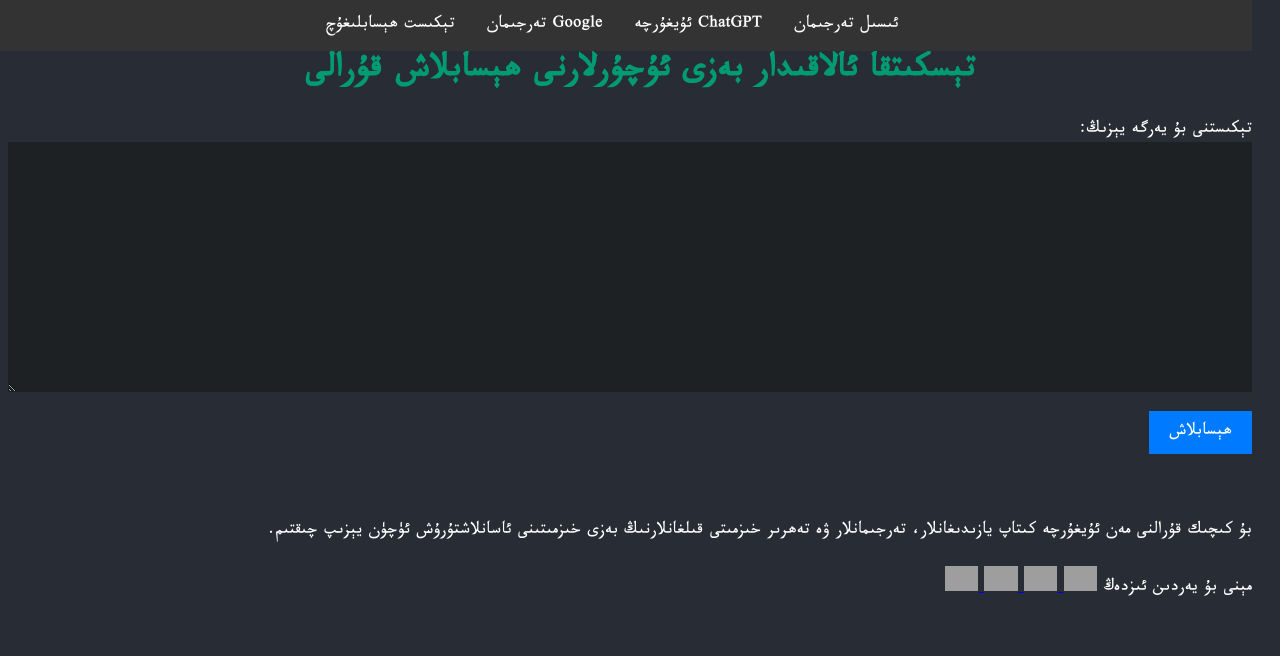
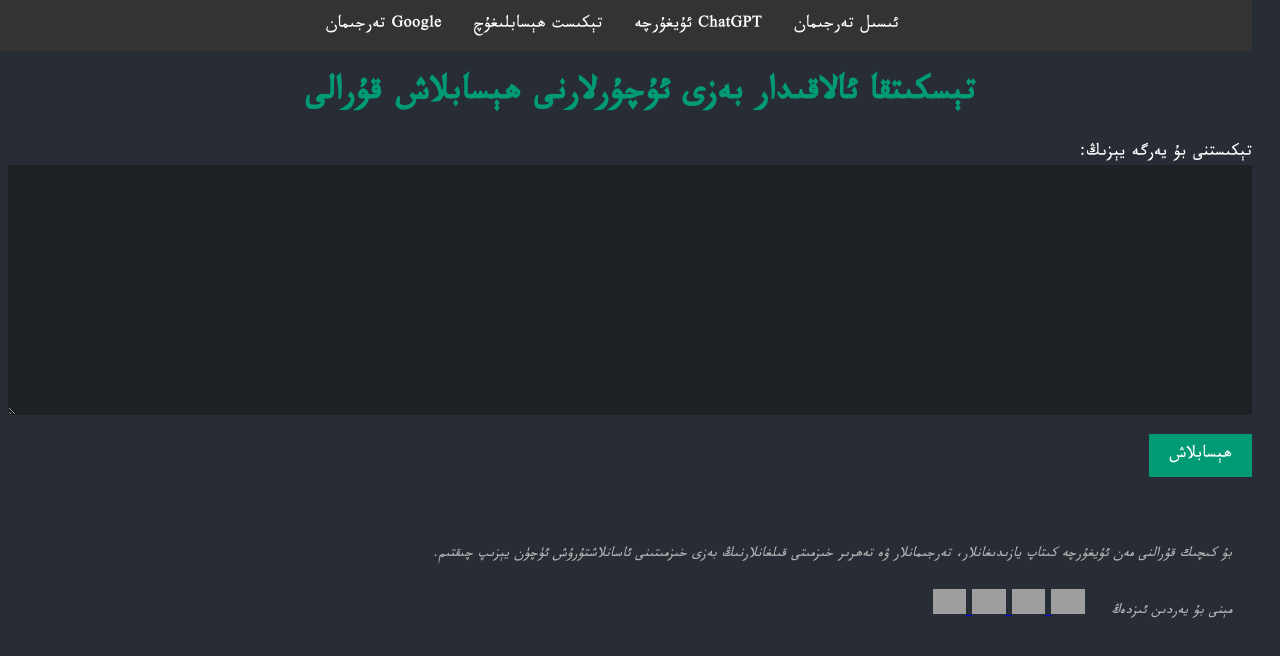
Before and after one commit to UyCoder/gpt-uyghur, a website: page TrasnlateWithXiaoNiu/wordcounter.html in a window 1280 px wide. Drawn offline with Linux system fonts and the light colour scheme; grey boxes are pictures that could not be loaded.

Commit message:
did some configurations

```diff
--- a/TrasnlateWithXiaoNiu/wordcounter.html
+++ b/TrasnlateWithXiaoNiu/wordcounter.html
@@ -45,7 +45,7 @@
         width: 100%;
       }
       button {
-        background-color: #007bff;
+        background-color: #009b74;
         border: none;
         color: white;
         cursor: pointer;
@@ -54,7 +54,7 @@
         padding: 10px 20px;
       }
       button:hover {
-        background-color: #0069d9;
+        background-color: #444;
       }
 
 	          #b {
@@ -62,6 +62,23 @@
             font-size: xx-large;
             text-align: center;
         }
+
+         #a {
+           color: #b6b5b5;
+           font-size: small;
+           padding: 20px;
+           font-style: italic;
+
+         }
+
+         #contact {
+           color: #b6b5b5;
+           font-size: small;
+           padding: 20px;
+           font-style: italic;
+           alignment: center;
+
+         }
 
 		   /* Style for the navbar */
         .navbar {
@@ -96,9 +113,10 @@
   <div class="navbar">
     <a href="../TrasnlateWithXiaoNiu/IsilTerjiman.html">ئىسىل تەرجىمان</a>
     <a href="../index.html"> ChatGPT ئۇيغۇرچە</a>
+	<a href="#"> تېكىست ھېسابلىغۇچ</a>
     <a href="https://translate.google.com.tr/?sl=auto&tl=ug&text=I%20can%20translate%20uyghur%20language%20to%20english&op=translate" target="_blank"> Google تەرجىمان</a>
-	<a href="#"> تېكىست ھېسابلىغۇچ</a>
-</div>
+  </div>
+  <br>
   <h1 id="b"> </h1>
   <h1 id="b">تېسكىتقا ئالاقىدار بەزى ئۇچۇرلارنى ھېسابلاش قۇرالى</h1>
     <div>
```
Also changed, not shown: TrasnlateWithXiaoNiu/IsilTerjiman.html (+2 -2 lines), index.html (+2 -2 lines).
